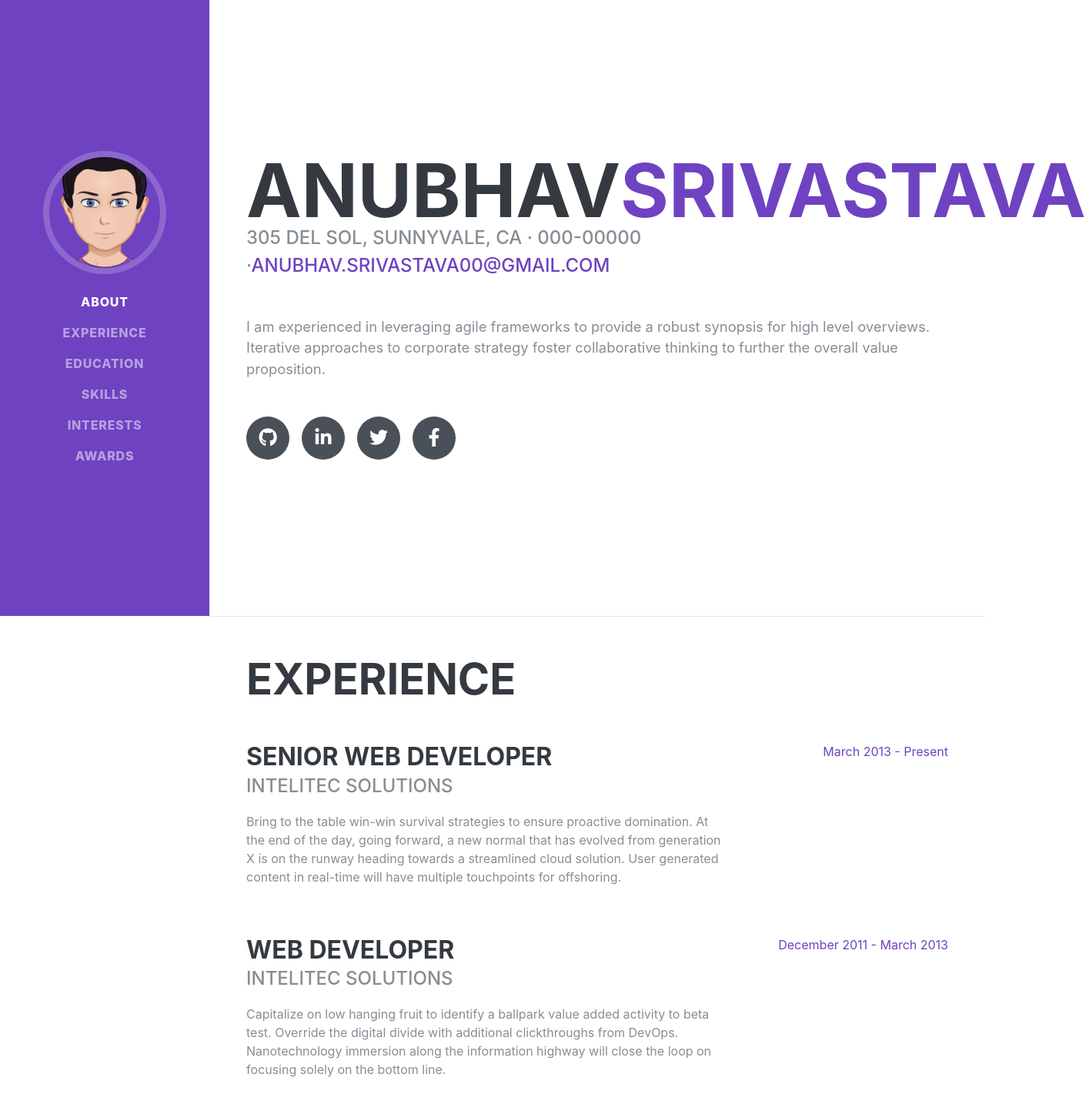
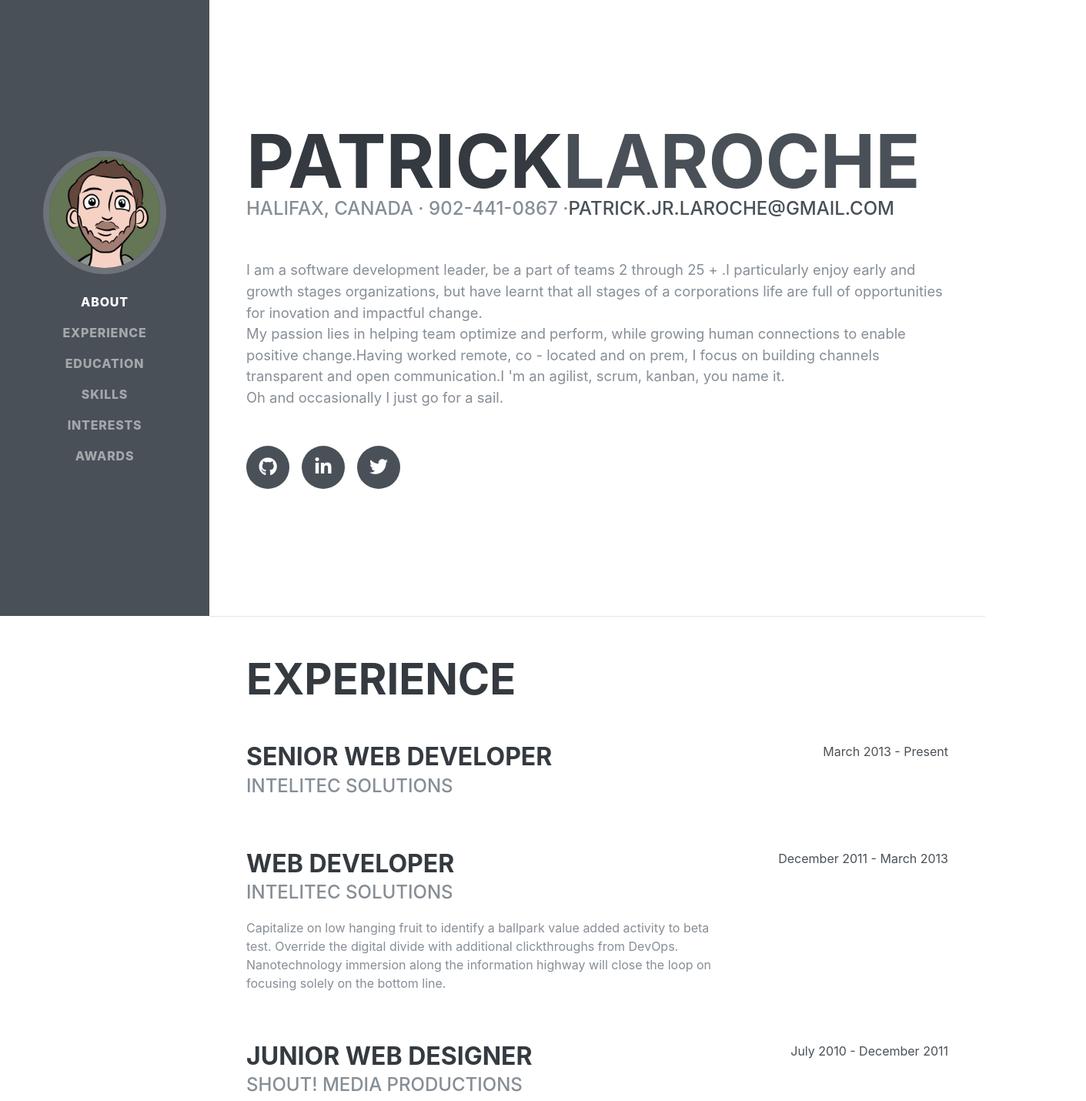
Before and after one commit to PLaRoche/resume, a Gatsby site: page / in a window 1280 px wide. Shown: the top 1430 px of the page at 77% size, 1411 px wide, since content can reach past the window. Built offline with nearby package versions, Linux system fonts and the light colour scheme; Gatsby itself is replaced by a stand-in of ours; a web font is replaced by a local one.

Commit message:
changing templates to be me

```diff
--- a/config.js
+++ b/config.js
@@ -1,5 +1,5 @@
 module.exports = {
-  siteTitle: 'Gatsby Starter Resume', // <title>
+  siteTitle: 'Patrick LaRoche', // <title>
   manifestName: 'Resume',
   manifestShortName: 'Landing', // max 12 characters
   manifestStartUrl: '/',
@@ -7,33 +7,29 @@ module.exports = {
   manifestThemeColor: '#663399',
   manifestDisplay: 'standalone',
   manifestIcon: 'src/assets/img/website-icon.png',
-  pathPrefix: `/gatsby-starter-resume/`, // This path is subpath of your hosting https://domain/portfolio
-  firstName: 'Anubhav',
-  lastName: 'Srivastava',
+  pathPrefix: `/plaroche-resume/`, // This path is subpath of your hosting https://domain/portfolio
+  firstName: 'Patrick',
+  lastName: 'LaRoche',
   // social
   socialLinks: [
     {
       icon: 'fa-github',
       name: 'Github',
-      url: 'https://github.com/anubhavsrivastava',
+      url: 'https://github.com/plaroche',
     },
     {
       icon: 'fa-linkedin-in',
       name: 'Linkedin',
-      url: 'https://linkedin.com/in/theanubhav/',
+      url: 'https://www.linkedin.com/in/patricklr/',
     },
     {
       icon: 'fa-twitter',
       name: 'Twitter',
-      url: 'https://twitter.com/onlyanubhav',
+      url: 'https://twitter.com/plaroche',
     },
-    {
-      icon: 'fa-facebook-f',
-      name: 'Facebook',
-      url: 'https://facebook.com/theanubhav',
-    },
+
   ],
-  email: 'anubhav.srivastava00@gmail.com',
-  phone: '000-00000',
-  address: '305 Del Sol, Sunnyvale, CA',
+  email: 'patrick.jr.laroche@gmail.com',
+  phone: '902-441-0867',
+  address: 'Halifax, Canada',
 };
--- a/src/assets/sass/_variables.scss
+++ b/src/assets/sass/_variables.scss
@@ -25,7 +25,7 @@ $green: #28a745 !default;
 $teal: #20c997 !default;
 $cyan: #17a2b8 !default;
 
-$primary: $purple !default;
+$primary: $gray-700 !default;
 $secondary: $gray-600 !default;
 $success: $green !default;
 $info: $cyan !default;
--- a/src/components/Sidebar.js
+++ b/src/components/Sidebar.js
@@ -2,7 +2,7 @@ import React, { Component } from 'react';
 import Scrollspy from 'react-scrollspy';
 import Scroll from './Scroll';
 
-import avatar from '../assets/images/avatar.png';
+import avatar from '../assets/images/avatar.jpeg';
 import config from '../../config';
 
 export class Sidebar extends Component {
--- a/src/pages/index.js
+++ b/src/pages/index.js
@@ -23,10 +23,16 @@ const IndexPage = () => (
             <a href={`mailto:${config.email}`}>{config.email}</a>
           </div>
           <p className="lead mb-5">
-            I am experienced in leveraging agile frameworks to provide a robust
-            synopsis for high level overviews. Iterative approaches to corporate
-            strategy foster collaborative thinking to further the overall value
-            proposition.
+                I am a software development leader, be a part of teams 2 through 25 + .I particularly enjoy early and growth stages organizations,
+                but have learnt that all stages of a corporations life are full of opportunities
+                for inovation and impactful change.
+                < br />
+                My passion lies in helping team optimize and perform,
+                while growing human connections to enable positive change.Having worked remote,
+                co - located and on prem, I focus on building channels transparent and open communication.I 'm an agilist, scrum, kanban, you name it.
+                < br />
+                 Oh and occasionally I just go
+                for a sail.
           </p>
           <div className="social-icons">
             {config.socialLinks.map(social => {
@@ -54,14 +60,7 @@ const IndexPage = () => (
             <div className="resume-content">
               <h3 className="mb-0">Senior Web Developer</h3>
               <div className="subheading mb-3">Intelitec Solutions</div>
-              <p>
-                Bring to the table win-win survival strategies to ensure
-                proactive domination. At the end of the day, going forward, a
-                new normal that has evolved from generation X is on the runway
-                heading towards a streamlined cloud solution. User generated
-                content in real-time will have multiple touchpoints for
-                offshoring.
-              </p>
+            <p></p>
             </div>
             <div className="resume-date text-md-right">
               <span className="text-primary">March 2013 - Present</span>
```
Also changed, not shown: package.json (+8 -1 lines), README.md, src/assets/images/avatar.jpeg (added), src/assets/images/avatar.png (deleted), src/assets/img/demo.png (deleted).
